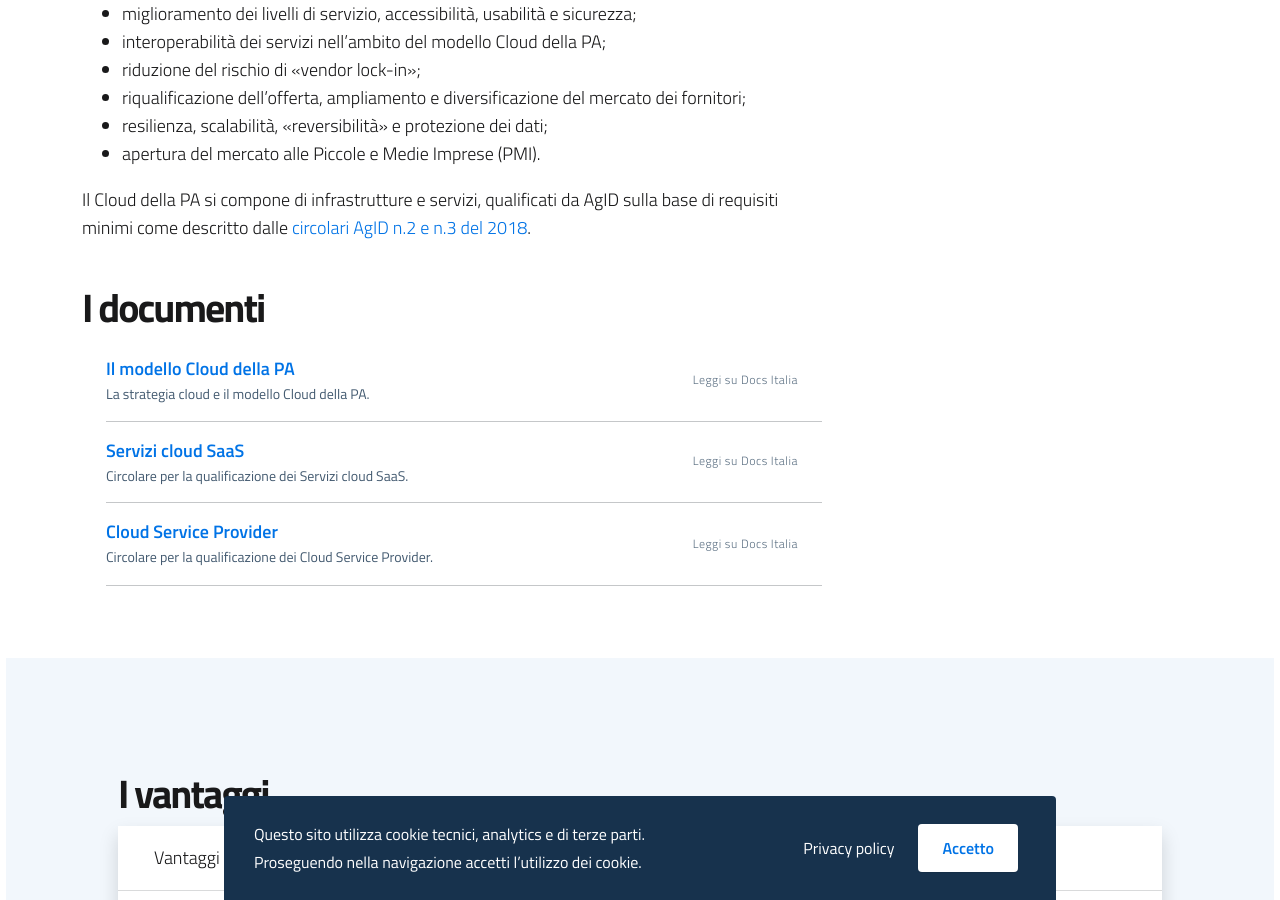
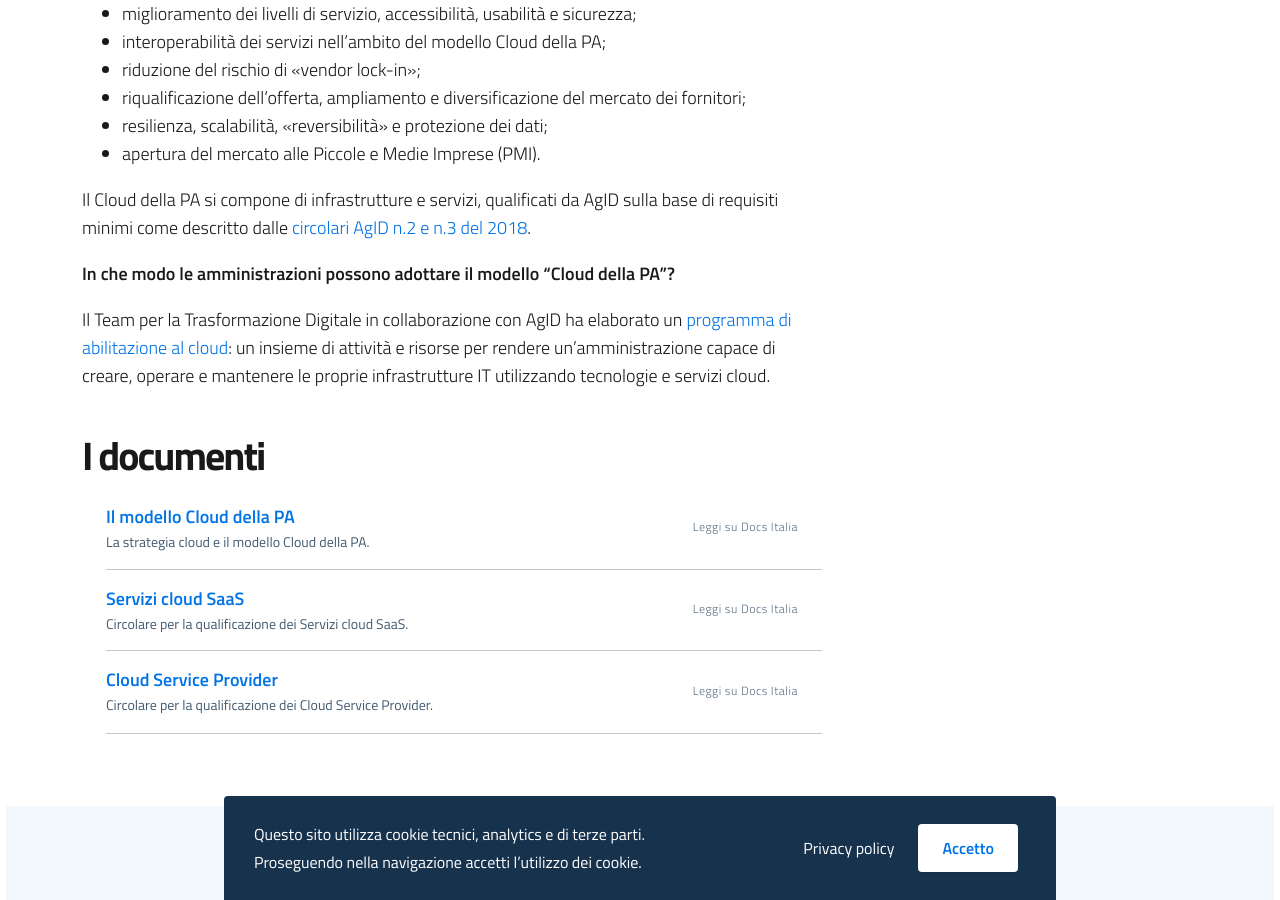
Before and after one commit to italia/cloud.italia.it, a Jekyll site: the page built from index.md, in a window 1280 px wide and 900 px high, scrolled down 2120 px. Built offline with Jekyll 4.4.1, drawn with Linux system fonts in a browser that asks for light colours.

Commit message:
Update home-sections.html

```diff
--- a/_includes/home/home-sections.html
+++ b/_includes/home/home-sections.html
@@ -83,6 +83,16 @@
                             servizi, qualificati da AgID sulla base di requisiti minimi come
                             descritto dalle <a href="https://cloud.italia.it/projects/cloud-italia-circolari/it/latest/">circolari AgID
                             n.2 e n.3 del 2018</a>.
+                            </p>
+                            <p>
+                                <b>In che modo le amministrazioni possono adottare il modello “Cloud della PA”?</b>
+                            </p>
+                            <p>
+                              Il Team per la Trasformazione Digitale in collaborazione con AgID ha elaborato un
+                                <a href="https://cloud.italia.it/projects/cloud-italia-circolari/it/latest/">programma di
+                                abilitazione al cloud</a>: un insieme di attività e risorse per rendere
+                                un’amministrazione capace di creare, operare e mantenere le proprie infrastrutture IT utilizzando
+                                tecnologie e servizi cloud.
                             </p>
                         </div>
                     </div>
```
